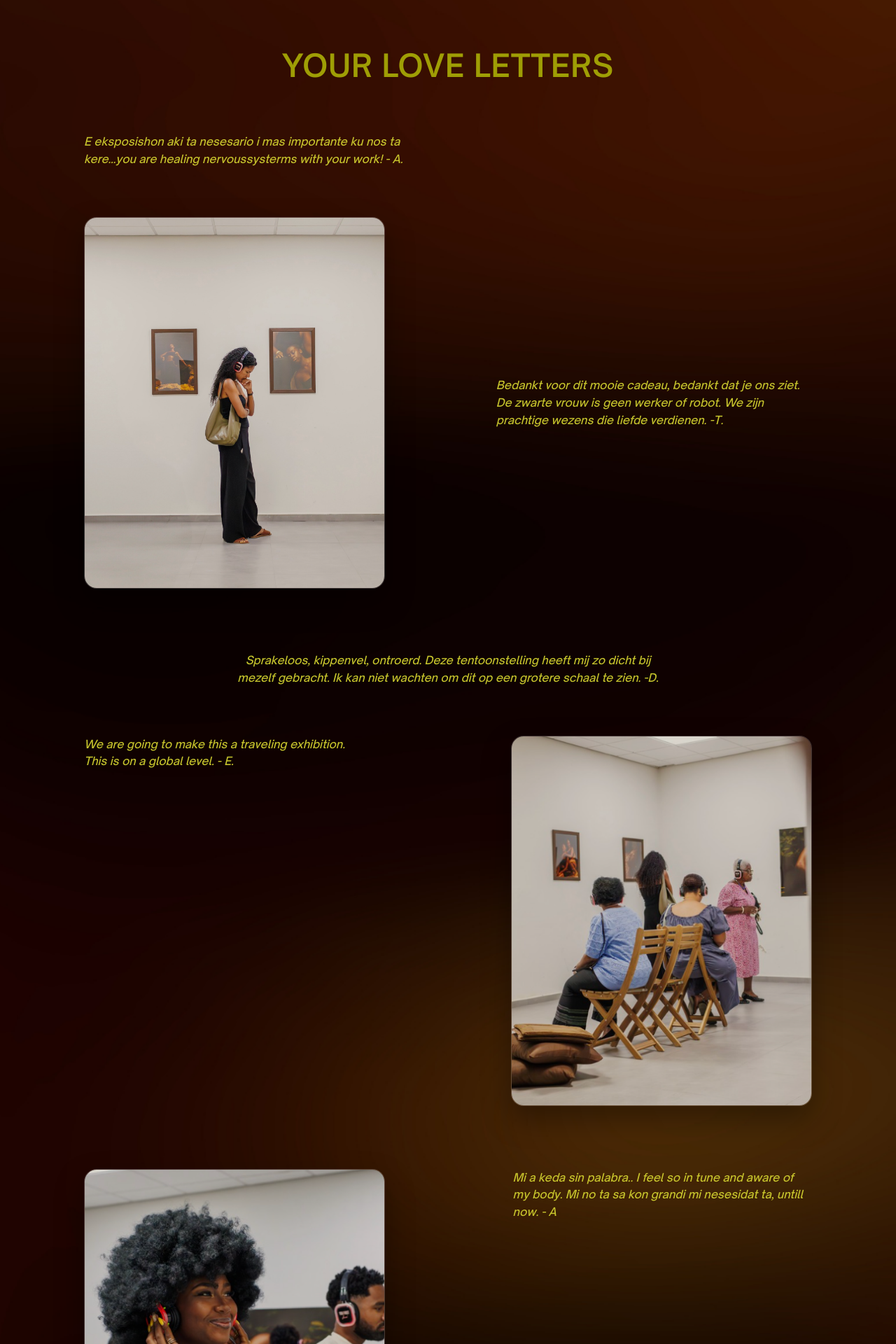
After one commit to kyaralucas/selfhood-django, a Django app: page /letters/ in a window 1280 px wide. The commit adds this page. Shown: the top 1920 px of the page at 70% size. Run offline with Django 5.2, Linux system fonts and the light colour scheme.

Commit message:
add requested changes

```diff
--- /dev/null
+++ b/exhibitionpages/templates/exhibitionpages/letters.html
@@ -0,0 +1,343 @@
+{% extends "exhibitionpages/base.html" %}
+{% load static %}
+{% block title %}Your Love Letters{% endblock %}
+
+{% block content %}
+<style>
+    .letters-page{
+  min-height: 100vh;
+  padding: 54px 18px 70px;
+  color: var(--accent);
+
+  background-image: var(--letters-bg-mobile);
+  background-size: cover;
+  background-position: center;
+  background-repeat: no-repeat;
+
+  font-family: "Open Sauce", system-ui, -apple-system, Segoe UI, Roboto, Arial, sans-serif;
+}
+
+@media (min-width: 900px){
+  .letters-page{
+    background-image: var(--letters-bg-desktop);
+    padding: 66px 28px 90px;
+  }
+}
+
+.letters-inner{
+  width: min(1040px, 100%);
+  margin: 0 auto;
+}
+
+.letters-title{
+  margin: 0;
+  text-align: center;
+  font-size: 44px;
+  font-weight: 700;
+  letter-spacing: 0.02em;
+  text-transform: uppercase;
+}
+
+@media (max-width: 520px){
+  .letters-title{ font-size: 30px; }
+}
+
+/* Container holding multiple blocks */
+.letters-grid{
+  margin-top: 70px;
+  display: grid;
+  gap: 90px;  /* spacing between blocks */
+}
+
+/* Each block has its own layout */
+.letters-block{
+  display: grid;
+  gap: 34px;
+  justify-items: center;
+}
+
+@media (min-width: 900px){
+  .letters-block{
+    justify-items: start;
+    align-items: start;
+  }
+}
+
+/* Shared quote style */
+.letters-quote{
+  font-style: italic;
+  font-size: 16px;
+  line-height: 1.55;
+  color: rgba(209, 208, 47, 0.95);
+  max-width: 460px;
+}
+
+/* Shared photo card style */
+.letters-photo{
+  width: min(430px, 92vw);
+  border-radius: 18px;
+  overflow: hidden;
+  background: rgba(255,255,255,0.08);
+  border: 1px solid rgba(255,255,255,0.12);
+  box-shadow: 0 18px 40px rgba(0,0,0,0.35);
+}
+
+.letters-photo img{
+  display: block;
+  width: 100%;
+  height: auto;
+}
+
+/* ----- BLOCK 1 layout (existing) ----- */
+@media (min-width: 900px){
+  .letters-block--one{
+    grid-template-columns: 1.05fr 0.95fr;
+    grid-template-areas:
+      "left  ."
+      "photo right";
+    column-gap: 90px;
+    row-gap: 70px;
+  }
+
+  .letters-block--one .letters-quote--left{ grid-area: left; }
+  .letters-block--one .letters-photo{ grid-area: photo; }
+  .letters-block--one .letters-quote--right{
+    grid-area: right;
+    align-self: center;
+  }
+}
+
+/* ----- BLOCK 2 layout (NEW) ----- */
+@media (min-width: 900px){
+  .letters-block--two{
+    grid-template-columns: 1fr 1.1fr;
+    grid-template-areas:
+      "top    top"
+      "bottom photo";
+    column-gap: 90px;
+    row-gap: 70px;
+    align-items: start;
+  }
+
+  .letters-block--two .letters-quote--top{
+    grid-area: top;
+    justify-self: center;      /* center horizontally */
+    text-align: center;        /* center text */
+    max-width: 620px;          /* nice readable measure */
+  }
+
+  .letters-block--two .letters-photo{
+    grid-area: photo;
+    justify-self: end;         /* sits on the right like the design */
+  }
+
+  .letters-block--two .letters-quote--bottom{
+    grid-area: bottom;
+    max-width: 520px;
+  }
+}
+
+/* Mobile: just stack in a centered column */
+@media (max-width: 899px){
+  .letters-quote{
+    font-size: 14px;
+    max-width: 520px;
+    text-align: left;
+  }
+}
+
+/* ----- BLOCK 3 layout ----- */
+@media (min-width: 900px){
+  .letters-block--three{
+    grid-template-columns: 1.1fr 0.9fr;
+    grid-template-areas:
+      "photo top"
+      "mid   ."
+      ".     bottom";
+    column-gap: 90px;
+    row-gap: 60px;
+    align-items: start;
+  }
+
+  .letters-block--three .letters-photo{ grid-area: photo; }
+  .letters-block--three .letters-quote--three-top{
+    grid-area: top;
+    align-self: start;
+    max-width: 430px;
+  }
+
+  .letters-block--three .letters-quote--three-mid{
+    grid-area: mid;
+    margin-top: 8px;
+    max-width: 360px;
+  }
+
+  .letters-block--three .letters-quote--three-bottom{
+    grid-area: bottom;
+    align-self: end;
+    max-width: 520px;
+  }
+}
+
+/* Mobile stacking order for block 3 */
+@media (max-width: 899px){
+  .letters-block--three{
+    grid-template-columns: 1fr;
+  }
+
+  .letters-block--three .letters-quote--three-top{ order: 1; text-align: left; }
+  .letters-block--three .letters-photo{ order: 2; }
+  .letters-block--three .letters-quote--three-mid{ order: 3; }
+  .letters-block--three .letters-quote--three-bottom{ order: 4; }
+}
+
+/* Block 4 layout  */
+
+/* ----- BLOCK 4 layout ----- */
+@media (min-width: 900px){
+  .letters-block--four{
+    grid-template-columns: 1fr 1.1fr;
+    grid-template-areas: "left photo";
+    column-gap: 90px;
+    align-items: start;
+  }
+
+  .letters-block--four .letters-quote--four-left{
+    grid-area: left;
+    align-self: start;
+    max-width: 520px;
+    margin-top: 18px; /* nudges it down a bit like screenshot */
+  }
+
+  .letters-block--four .letters-photo{
+    grid-area: photo;
+    justify-self: end;
+    width: 520px; /* bigger card like your screenshot */
+  }
+}
+
+/* Mobile: stack nicely */
+@media (max-width: 899px){
+  .letters-block--four{
+    grid-template-columns: 1fr;
+  }
+
+  .letters-block--four .letters-quote--four-left{
+    order: 1;
+    text-align: left;
+  }
+  .letters-block--four .letters-photo{
+    order: 2;
+  }
+}
+</style>
+
+<section class="letters-page">
+  <style>
+    :root{
+      --letters-bg-mobile: url("{% static 'img/blurred_background_mobile.png' %}");
+      --letters-bg-desktop: url("{% static 'img/blurred_background.png' %}");
+    }
+  </style>
+
+  <div class="letters-inner">
+    <h1 class="letters-title">YOUR LOVE LETTERS</h1>
+
+    <div class="letters-grid">
+
+        <!-- BLOCK 1 -->
+        <div class="letters-block letters-block--one">
+          <div class="letters-quote letters-quote--left">
+            E eksposishon aki ta nesesario i mas importante ku nos ta kere…you are healing
+            nervoussysterms with your work! - A.
+          </div>
+
+          <div class="letters-photo">
+            <img src="{% static 'img/letters_1.png' %}" alt="Letter photo 1">
+          </div>
+
+          <div class="letters-quote letters-quote--right">
+            Bedankt voor dit mooie cadeau, bedankt dat je ons ziet. De zwarte vrouw is geen
+            werker of robot. We zijn prachtige wezens die liefde verdienen. -T.
+          </div>
+        </div>
+
+        <!-- BLOCK 2 -->
+        <div class="letters-block letters-block--two">
+          <div class="letters-quote letters-quote--top">
+            Sprakeloos, kippenvel, ontroerd. Deze tentoonstelling heeft mij zo dicht bij
+            mezelf gebracht. Ik kan niet wachten om dit op een grotere schaal te zien. -D.
+          </div>
+
+          <div class="letters-photo letters-photo--right">
+            <img src="{% static 'img/letters_2.png' %}" alt="Letter photo 2">
+          </div>
+
+          <div class="letters-quote letters-quote--bottom">
+            We are going to make this a traveling exhibition.<br>
+            This is on a global level. - E.
+          </div>
+        </div>
+
+        <!-- BLOCK 3 -->
+        <div class="letters-block letters-block--three">
+            <div class="letters-photo letters-photo--left">
+              <img src="{% static 'img/letters_3.png' %}" alt="Letter photo 3">
+            </div>
+
+            <div class="letters-quote letters-quote--three-top">
+              Mi a keda sin palabra.. I feel so in tune and aware of my body. Mi no ta sa kon grandi mi
+              nesesidat ta, untill now. - A
+            </div>
+
+            <div class="letters-quote letters-quote--three-mid">
+              So good I had to come twice. - C.
+            </div>
+
+            <div class="letters-quote letters-quote--three-bottom">
+              Ora Mi Topa Mi Mes is not your average expo — it's a walking meditation. People walk in
+              carrying the weight of the day. They walk out… different. Lighter. Quieter. More themselves. - K.
+            </div>
+          </div>
+
+          <!-- BLOCK 4 -->
+          <div class="letters-block letters-block--four">
+            <div class="letters-quote letters-quote--four-left">
+              Prachtige foto’s, prachtige muziek. Mooi thema! - M.
+            </div>
+
+            <div class="letters-photo letters-photo--four-right">
+              <img src="{% static 'img/letters_4.png' %}" alt="Letter photo 4">
+            </div>
+          </div>
+
+      </div>
+  </div>
+</section>
+
+<footer class="site-footer">
+    <div class="site-footer__inner">
+
+      <div class="site-footer__col site-footer__col--left">
+        <p>20 Feb - 5 April<br>Every Fri, Sat &amp; Sun</p>
+
+        <p>Nos Sentro<br>St. Rosaweg 13, Curacao</p>
+
+        <p>Website design by Aqueene Wilson, <br> development by Kyara Lucas</p>
+      </div>
+
+      <div class="site-footer__col site-footer__col--center">
+      </div>
+
+      <div class="site-footer__col site-footer__col--right">
+        <p>Want to come with a group?<br>Or during the week?</p>
+
+        <p>Simply reach out!<br>
+          <a class="site-footer__link" href="mailto:aqueenewilson@gmail.com">aqueenewilson@gmail.com</a>
+        </p>
+      </div>
+
+    </div>
+  </footer>
+
+{% endblock %}
--- a/exhibitionpages/urls.py
+++ b/exhibitionpages/urls.py
@@ -6,4 +6,6 @@ urlpatterns = [
     path("register/", views.register, name="register"),
     path("register/thanks/", views.register_thanks, name="register_thanks"),
     path("rest/", views.rest, name="rest"),
+    path("events/", views.events, name="events"),
+    path("letters/", views.letters, name="letters"),
 ]
--- a/exhibitionpages/views.py
+++ b/exhibitionpages/views.py
@@ -130,3 +130,9 @@ def register_thanks(request):
             .first()
         )
     return render(request, "exhibitionpages/register_thanks.html", {"reg": reg})
+
+def events(request):
+    return render(request, "exhibitionpages/events.html", {})
+
+def letters(request):
+    return render(request, "exhibitionpages/letters.html", {})
```
Also changed, not shown: exhibitionpages/templates/exhibitionpages/events.html (added, +211 -0 lines), exhibitionpages/templates/exhibitionpages/home.html (+7 -0 lines), static/css/main.css (+117 -0 lines), static/img/letters_1.png (added), static/img/letters_2.png (added), static/img/letters_3.png (added), static/img/letters_4.png (added).
